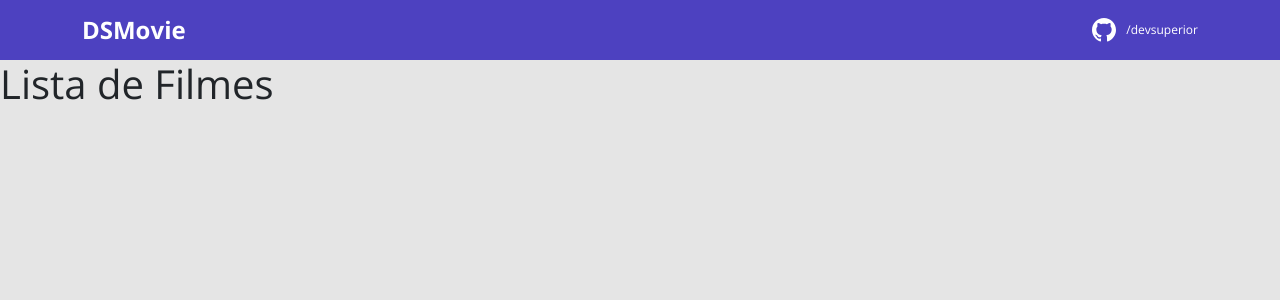
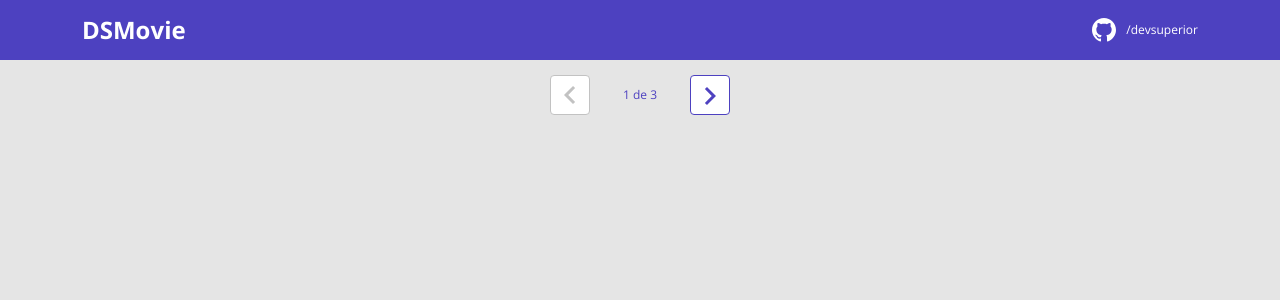
Before and after one commit to AlysonDEV/dsmovie, a React (Vite) app in the folder frontend/: page / in a window 1280 px wide. Shown: the top 300 px of the page. Built offline with nearby package versions, Linux system fonts and the light colour scheme.

Commit message:
Pagination layout

```diff
--- /dev/null
+++ b/frontend/src/components/Pagination/index.tsx
@@ -0,0 +1,19 @@
+import {ReactComponent as Arrow} from '../../assets/img/arrow.svg'
+
+function Pagination() {
+    return (
+        <div className="dsmovie-pagination-container">
+            <div className="dsmovie-pagination-box">
+                <button className="dsmovie-pagination-button" disabled={true} >
+                    <Arrow />
+                </button>
+                <p>{`${1} de ${3}`}</p>
+                <button className="dsmovie-pagination-button" disabled={false} >
+                    <Arrow className="dsmovie-flip-horizontal" />
+                </button>
+            </div>
+        </div>
+    )
+}
+
+export default Pagination
--- a/frontend/src/pages/Listing/index.tsx
+++ b/frontend/src/pages/Listing/index.tsx
@@ -1,5 +1,11 @@
+import './style.css'
+
+import Pagination from "../../components/Pagination"
+
 function Listing() {
-	return (<h1>Lista de Filmes</h1>)
+	return(
+		<Pagination />
+	)
 
 }
 export default Listing
--- /dev/null
+++ b/frontend/src/pages/Listing/style.css
@@ -0,0 +1,53 @@
+.dsmovie-pagination-container {
+    padding: 15px 0;
+    display: flex;
+    justify-content: center;
+    align-items: center;
+}
+
+.dsmovie-pagination-box {
+    width: 180px;
+    display: flex;
+    justify-content: space-between;
+    align-items: center;
+}
+
+.dsmovie-pagination-box form {
+    width: 100%;
+    display: flex;
+}
+
+.dsmovie-pagination-button {
+    width: 40px;
+    height: 40px;
+    border-radius: 4px;
+    background-color: #fff;
+    display: flex;
+    justify-content: center;
+    align-items: center;
+    border: 1px solid var(--color-primary);
+    cursor: pointer;
+}
+
+.dsmovie-pagination-button svg {
+    filter: brightness(0) saturate(100%) invert(26%) sepia(19%) saturate(7395%) hue-rotate(234deg) brightness(89%) contrast(92%);
+}
+
+.dsmovie-pagination-button:disabled {
+    border: 1px solid #c2c2c2;
+    cursor: unset;
+}
+
+.dsmovie-pagination-button:disabled svg {
+    filter: none;
+}
+
+.dsmovie-pagination-container p {
+    margin: 0;
+    font-size: 12px;
+    color: var(--color-primary);
+}
+
+.dsmovie-flip-horizontal {
+    transform: rotate(180deg);
+}
```
Also changed, not shown: frontend/src/assets/img/arrow.svg (added).
